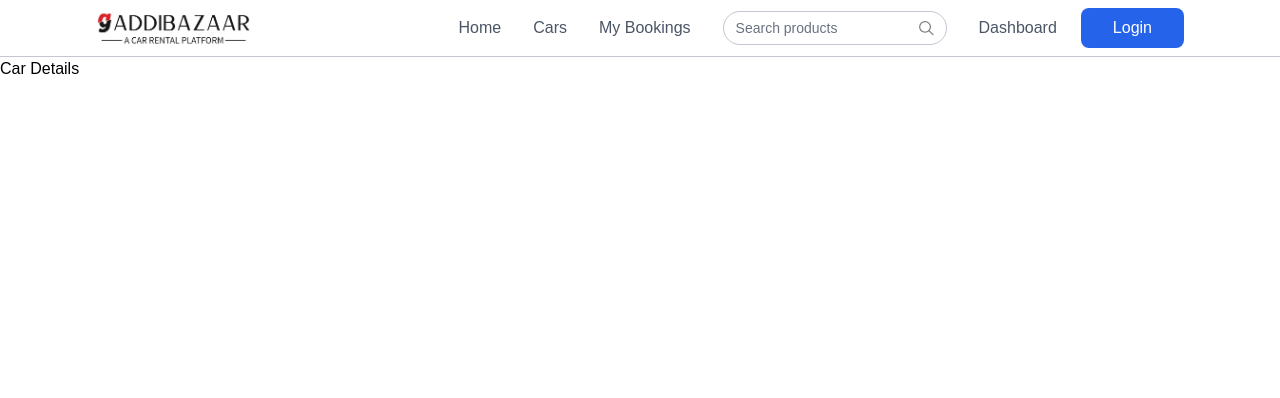
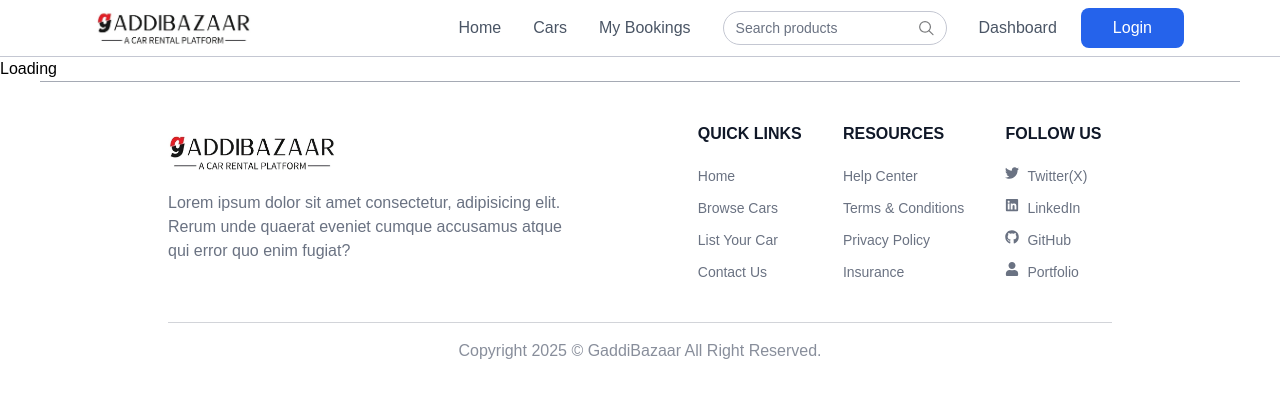
Before and after one commit to amit-prajapati-ap/Gaddi-Bazaar, a React (Vite) app in the folder frontend/: page /car-details/1 in a window 1280 px wide. Shown: the top 398 px of the page. Built offline with nearby package versions, Linux system fonts and the light colour scheme.

Commit message:
feat: Update components and dependencies; add Toast notifications and Footer

```diff
--- a/frontend/package.json
+++ b/frontend/package.json
@@ -13,7 +13,9 @@
     "@tailwindcss/vite": "^4.1.11",
     "react": "^19.1.0",
     "react-dom": "^19.1.0",
+    "react-icons": "^5.5.0",
     "react-router-dom": "^7.6.2",
+    "react-toastify": "^11.0.5",
     "tailwindcss": "^4.1.11"
   },
   "devDependencies": {
--- a/frontend/src/App.jsx
+++ b/frontend/src/App.jsx
@@ -2,6 +2,8 @@ import React, { useState } from 'react'
 import Navbar from './components/Navbar'
 import { Route, Routes, useLocation } from 'react-router-dom'
 import { CarDetails, Cars, Home, MyBookings } from './pages'
+import {ToastContainer} from 'react-toastify'
+import { Footer } from './components'
 
 const App = () => {
   const [showLogin, setShowLogin] = useState(false)
@@ -9,12 +11,14 @@ const App = () => {
   return (
     <>
       {!isOwnerPath && <Navbar setShowLogin={setShowLogin}/>}
+      <ToastContainer/>
       <Routes>
         <Route path='/' element={<Home/>}/>
         <Route path='/car-details/:id' element={<CarDetails/>}/>
         <Route path='/cars' element={<Cars/>}/>
         <Route path='/my-bookings' element={<MyBookings/>}/>
       </Routes>
+      <Footer/>
     </>
   )
 }
--- a/frontend/src/components/Footer.jsx
+++ b/frontend/src/components/Footer.jsx
@@ -1,53 +1,75 @@
 import React from "react";
 import { assets } from "../assets/assets";
 import { useNavigate } from "react-router-dom";
+import { FaGithub, FaLinkedin, FaTwitter, FaUser } from 'react-icons/fa'
 
 const Footer = () => {
     const navigate = useNavigate()
   const linkSections = [
     {
-      title: "Quick Links",
+      title: "QUICK LINKS",
       links: [
         {
             url: '/',
             name: 'Home'
         },
         {
+            url: '/cars',
+            name: 'Browse Cars'
+        },
+        {
+            url: '/list-car',
+            name: 'List Your Car'
+        },
+        {
             url: '/contact-us',
             name: 'Contact Us'
-        },
-        {
-            url: '/about-us',
-            name: 'About Us'
-        },
-        {
-            url: '/cars',
-            name: 'Cars'
-        },
-        {
-            url: '/my-bookings',
-            name: 'My Bookings'
         }
       ]
     },
     {
-      title: "Follow Us",
+      title: "RESOURCES",
+      links: [
+        {
+            url: '/help-center',
+            name: 'Help Center',
+        },
+        {
+            url: '/terms-and-conditions',
+            name: 'Terms & Conditions',
+        },
+        {
+            url: '/privacy-policy',
+            name: 'Privacy Policy',
+        },
+        {
+            url: '/insurance',
+            name: 'Insurance',
+        }
+      ]
+    },
+    {
+      title: "FOLLOW US",
       links: [
         {
             url: 'https://x.com/Prajapatiamitap',
-            name: 'Twitter(X)'
+            name: 'Twitter(X)',
+            image: <FaTwitter/>
         },
         {
             url: 'https://www.linkedin.com/in/amit-prajapati-0544882b5/',
-            name: 'LinkedIn'
+            name: 'LinkedIn',
+            image: <FaLinkedin/>
         },
         {
             url: 'https://github.com/amit-prajapati-ap',
-            name: 'GitHub'
+            name: 'GitHub',
+            image: <FaGithub/>
         },
         {
             url: 'https://portfolio-amit-prajapati.vercel.app/',
-            name: 'Portfolio'
+            name: 'Portfolio',
+            image: <FaUser/>
         }
       ]
     },
@@ -66,21 +88,22 @@ const Footer = () => {
             quaerat eveniet cumque accusamus atque qui error quo enim fugiat?
           </p>
         </div>
-        <div className="flex flex-wrap sm:justify-around w-full sm:w-[45%] gap-20 sm:gap-5">
+        <div className="flex max-md:flex-wrap lg:justify-around w-full xl:w-[45%] gap-20 md:gap-5">
           {linkSections.map((section, index) => (
             <div key={index}>
               <h3 className="font-semibold text-base text-gray-900 md:mb-5 mb-2">
                 {section.title}
               </h3>
-              {section.title === "Quick Links" ? <ul className="text-sm space-y-1">
+              {section.title === "QUICK LINKS" || section.title === "RESOURCES" ? <ul className="text-sm space-y-1 flex flex-col gap-2">
                 {section.links.map((link, i) => (
                   <li onClick={() => {navigate(link.url); scrollTo(0, 0)}} key={i} className="hover:underline transition-all duration-300 cursor-pointer hover:text-primary">
                     {link.name}
                   </li>
                 ))}
-              </ul> : <ul className="flex flex-col text-sm space-y-1">
+              </ul> : <ul className="flex flex-col gap-2 text-sm space-y-1">
                 {section.links.map((link, i) => (
-                  <a href={link.url} target="_blank" rel="noopener noreferrer" key={i} className="hover:underline transition-all duration-300 cursor-pointer hover:text-primary">
+                  <a href={link.url} target="_blank" rel="noopener noreferrer" key={i} className="hover:underline transition-all duration-300 cursor-pointer hover:text-primary flex gap-2">
+                    {link.image}
                     {link.name}
                   </a>
                 ))}
--- a/frontend/src/components/Hero.jsx
+++ b/frontend/src/components/Hero.jsx
@@ -18,11 +18,11 @@ const Hero = () => {
             </div>
             <div>
                 <label htmlFor="pickup-date">Pick-up Date</label>
-                <input type="date" id='pickup-date' min={new Date().toISOString().split("T")[0]} className='text-sm text-gray-500' required />
+                <input type="date" id='pickup-date' min={new Date().toISOString().split("T")[0]} className='text-sm cursor-pointer text-gray-500' required />
             </div>
             <div>
                 <label htmlFor="return-date">Return Date</label>
-                <input type="date" id='return-date' min={new Date().toISOString().split("T")[0]} className='text-sm text-gray-500' required />
+                <input type="date" id='return-date' min={new Date().toISOString().split("T")[0]} className='text-sm cursor-pointer text-gray-500' required />
             </div>
         </div>
             <button className='flex items-center justify-center gap-1 px-9 py-3 max-sm:mt-4 bg-primary hover:bg-primary-dull text-white rounded-full cursor-pointer'><img src={assets.search_icon} alt="search" className='brightness-300' />Search</button>
--- a/frontend/src/main.jsx
+++ b/frontend/src/main.jsx
@@ -5,7 +5,7 @@ import App from "./App.jsx";
 import { BrowserRouter } from "react-router-dom";
 
 createRoot(document.getElementById("root")).render(
-  <BrowserRouter>
-    <App />
-  </BrowserRouter>
+    <BrowserRouter>
+      <App />
+    </BrowserRouter>
 );
--- a/frontend/src/pages/CarDetails.jsx
+++ b/frontend/src/pages/CarDetails.jsx
@@ -1,11 +1,74 @@
-import React from 'react'
+import React, { useEffect, useState } from 'react'
+import {useNavigate, useParams} from 'react-router-dom'
+import {assets, dummyCarData} from '../assets/assets'
 
 const CarDetails = () => {
-  return (
-    <div>
-      Car Details
+  const { id } = useParams()
+  const navigate = useNavigate()
+  const [car, setCar] = useState(null)
+
+  useEffect(() => {
+    setCar(dummyCarData.find(car => car._id === id))
+  }, [id])
+
+  return car ? (
+    <div className='px-6 md:px-16 lg:px-24 xl:px-32 my-16 max-w-[1200px]'>
+      <button onClick={() => navigate(-1)} className='flex items-center gap-2 mb6 text-gray-500 cursor-pointer'>
+        <img src={assets.arrow_icon} alt="arrow" className='rotate-180 opacity-65' />
+        Back to all cars
+      </button>
+
+      <div className='grid grid-cols-1 lg:grid-cols-3 gap-8 lg:gap-12'>
+        {/* Left: Car Image & Details  */}
+        <div className='lg:col-span-2'>
+          <img src={car.image} alt="" className='w-full h-auto md:max-h-100 object-cover rounded-xl shadow-md' />
+          <div className='space-y-6'>
+            <div>
+              <h1 className='text-3xl font-bold'>{car.brand} {car.model}</h1>
+              <p className='text-gray-500 text-lg' >{car.category} * {car.year}</p>
+            </div>
+
+            <hr className='border-borderColor my-6'/>
+
+            <div className='grid grid-cols-2 sm:grid-cols-4 gap-4'>
+              {[
+                {icon: assets.users_icon, text: `${car.seating_capacity} Seats`},
+                {icon: assets.fuel_icon, text: `${car.fuel_type}`},
+                {icon: assets.car_icon, text: `${car.transmission}`},
+                {icon: assets.location_icon, text: `${car.location}`},
+              ].map((icon, text) => (
+                <div className='flex flex-col items-center bg-light p-4 rounded-lg' key={text}>
+                  <img src={icon} alt="" className='h-5 mb-2' />
+                  {text}
+                </div>
+              ))}
+            </div>
+
+            {/* Description  */}
+            <div>
+              <h1 className='text-xl font-medium mb-3'>Description</h1>
+              <p className='text-gray-500'>{car.description}</p>
+            </div>
+
+            {/* Features  */}
+            <div>
+              <h1 className='text-xl font-medium mb-3'>Features</h1>
+              <ul className='grid grid-cols-1 sm:grid-cols-2 gap-2'>
+                {
+                  ["360 Camera", "Bluetooth", "Air Conditioner", "GPS", "USB", "Wifi"].map((feature, index) => (
+                    <li className='flex items-center gap-2 text-gray-500' key={index}>
+                      <img src={assets.check_icon} alt="" className='h-4 mr-2' />
+                      {feature}
+                    </li>
+                  ))
+                }
+              </ul>
+            </div>
+          </div>
+        </div>
+      </div>
     </div>
-  )
+  ) : <div>Loading</div>
 }
 
 export default CarDetails
--- a/frontend/src/pages/Home.jsx
+++ b/frontend/src/pages/Home.jsx
@@ -9,7 +9,6 @@ const Home = () => {
       <Banner/>
       <Testimonial/>
       <Newsletter/>
-      <Footer/>
     </>
   )
 }
```
Also changed, not shown: frontend/src/components/Newsletter.jsx (+15 -2 lines), 1 other file (tests, documents, lock files or other folders).
